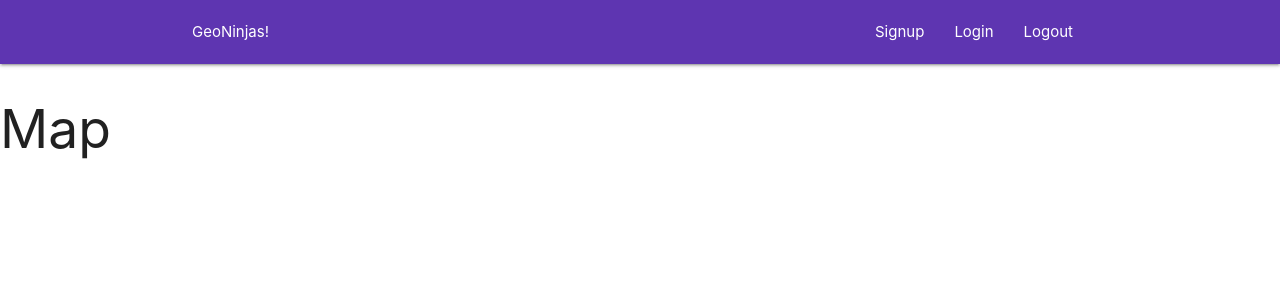
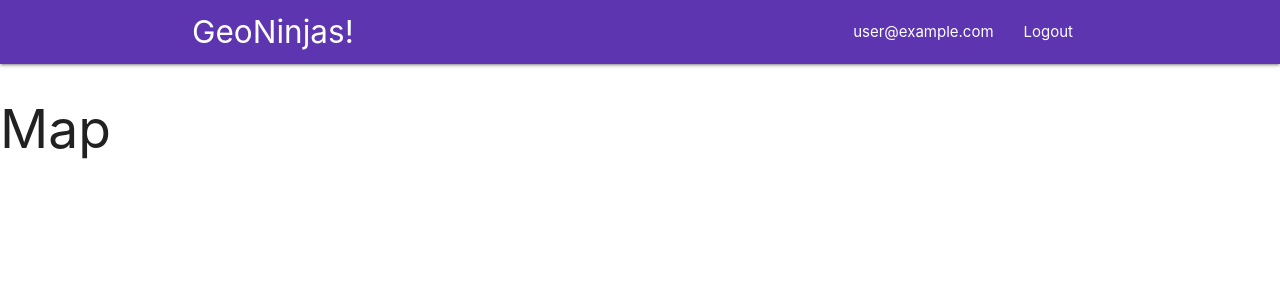
Before and after one commit to Djarid/netninja, a Vue app in the folder vue+firebase/geo-ninjas/: page / in a window 1280 px wide. Shown: the top 300 px of the page. Built offline with nearby package versions, Linux system fonts and the light colour scheme; no server answers; sample sign-in values are in the browser's storage.

Commit message:
lesson 90 - Access control (route guarding)

```diff
--- a/vue+firebase/geo-ninjas/src/components/Navbar.vue
+++ b/vue+firebase/geo-ninjas/src/components/Navbar.vue
@@ -2,11 +2,12 @@
     <div class="navbar">
         <nav class="deep-purple darken-1">
             <div class="container">
-                <router-link :to="{name: 'GMap'}">GeoNinjas!</router-link>
+                <router-link :to="{name: 'GMap'}" class="brand-logo left">GeoNinjas!</router-link>
                 <ul class="right">
-                    <li><router-link :to="{name: 'Signup'}">Signup</router-link></li>
-                    <li><router-link :to="{name: 'Login'}">Login</router-link></li>
-                    <li><a @click="logout">Logout</a></li>
+                    <li v-if="!user"><router-link :to="{name: 'Signup'}">Signup</router-link></li>
+                    <li v-if="!user"><router-link :to="{name: 'Login'}">Login</router-link></li>
+                    <li v-if="user"><a>{{user.email}}</a></li>
+                    <li v-if="user"><a @click="logout">Logout</a></li>
                 </ul>
             </div>
         </nav>
@@ -21,7 +22,7 @@ export default {
     name: 'Navbar',
     data() {
         return {
-
+            user: null
         }
     },
     methods: {
@@ -30,6 +31,16 @@ export default {
                 this.$router.push({name: 'Login'})
             })
         }
+    },
+    created() {
+        // let user = firebase.auth().currentUser
+        firebase.auth().onAuthStateChanged((user) => {
+            if (user) {
+                this.user = user
+            } else {
+                this.user = null
+            }
+        })
     }
 }
 </script>
--- a/vue+firebase/geo-ninjas/src/views/GMap.vue
+++ b/vue+firebase/geo-ninjas/src/views/GMap.vue
@@ -22,7 +22,7 @@ export default {
         renderMap() {
             const map = new google.maps.Map(document.getElementById('map'), {
                 center: { lat: this.lat , lng: this.lng},
-                zoom: 11,
+                zoom: 8,
                 maxZoom: 15,
                 minZoom: 3,
                 streetViewControl: false
```
